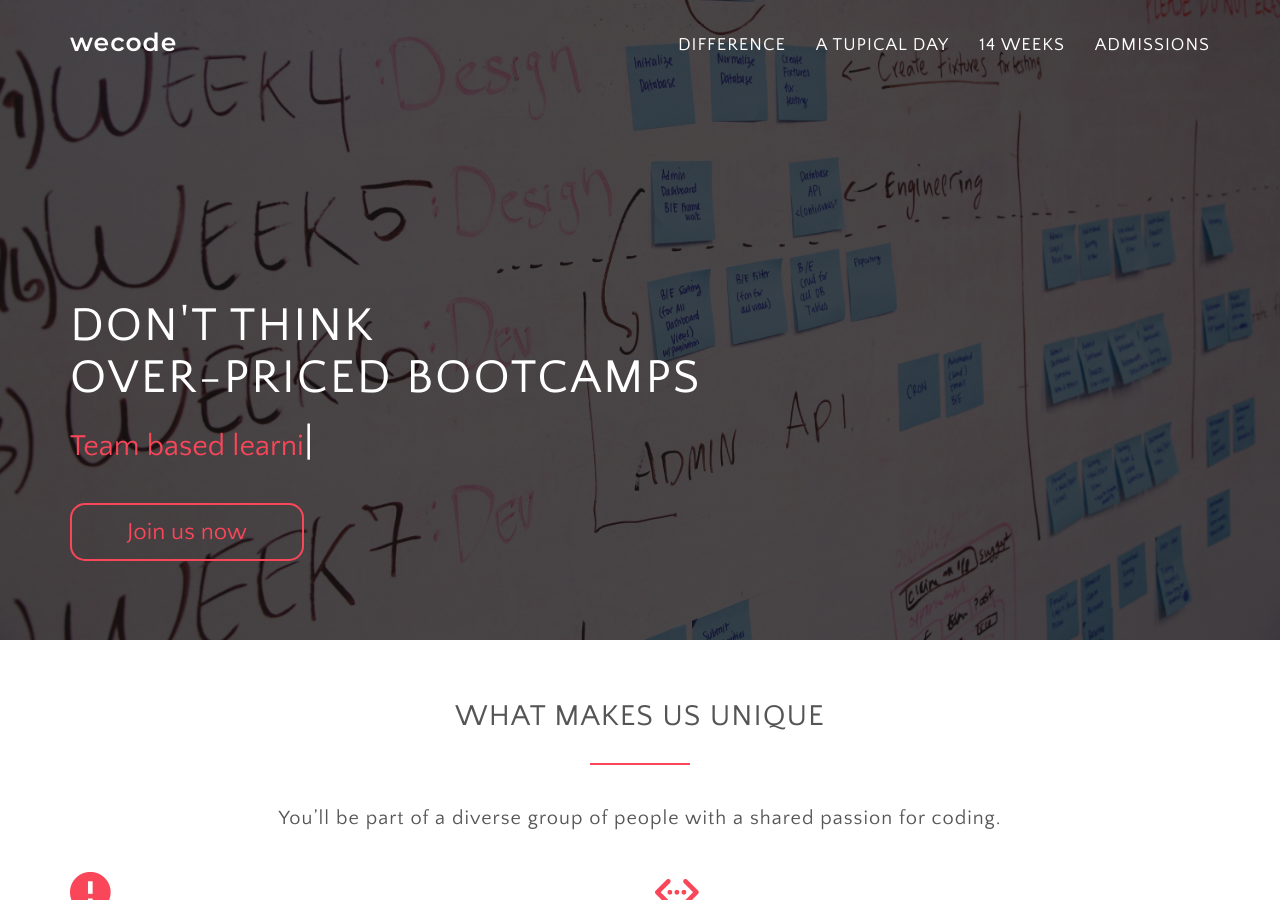
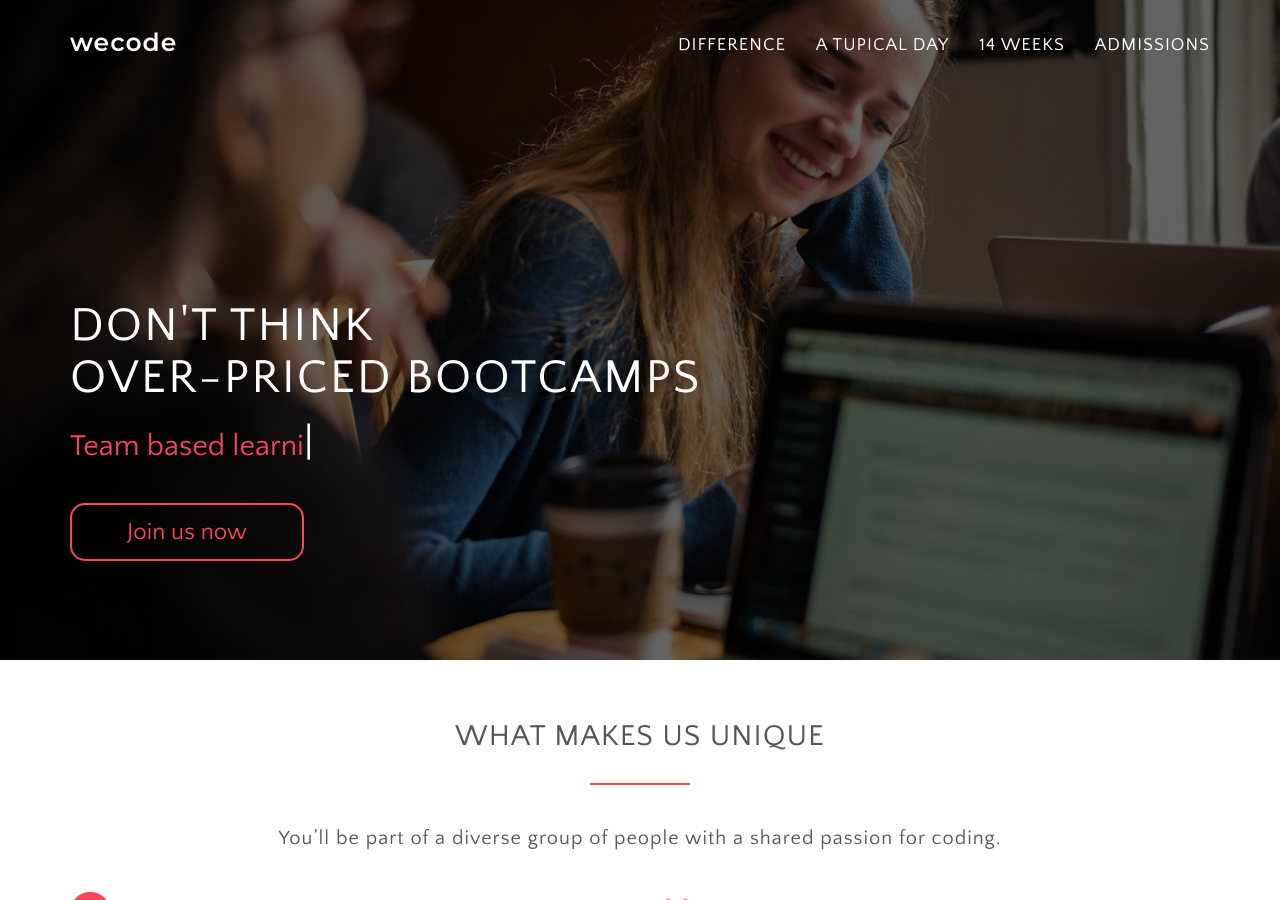
Before and after one commit to Safarali/wecode, a PHP site: page /index.html in a window 1280 px wide. Shown: the top 900 px of the page. Run offline with PHP 8.4, Linux system fonts and the light colour scheme; some libraries are stand-ins or nearby versions; some web fonts are replaced.

Commit message:
Hero image change

```diff
--- a/css/custom.css
+++ b/css/custom.css
@@ -168,12 +168,12 @@
 /* ============= Header ================= */
 
 .hero-img {
-    background-image: -webkit-linear-gradient(rgba(0,0,0,.7),rgba(0,0,0,.7)), url(../images/hero1.jpg);
-    background-image: linear-gradient(rgba(0,0,0,.7),rgba(0,0,0,.7)), url(../images/hero1.jpg);
+    background-image: -webkit-linear-gradient(rgba(0,0,0,.6),rgba(0,0,0,.6)), url(../images/hero4.jpg);
+    background-image: linear-gradient(rgba(0,0,0,.6),rgba(0,0,0,.6)), url(../images/hero4.jpg);
     background-size: cover;
-    background-position: 85% 100%;
+    background-position: center;
     background-repeat: no-repeat;
-    height: 640px;
+    height: 660px;
     color: #fff;
 }
 
--- a/index.html
+++ b/index.html
@@ -22,6 +22,7 @@
         <link rel="stylesheet" href="css/font-awesome.min.css">
         <link rel="stylesheet" href="css/custom.css">
         <link rel="stylesheet" href="css/queries.css">
+
     </head>
     <body>
         <header class="hero-img">
```
Also changed, not shown: images/hero4.jpg, 1 other file.
